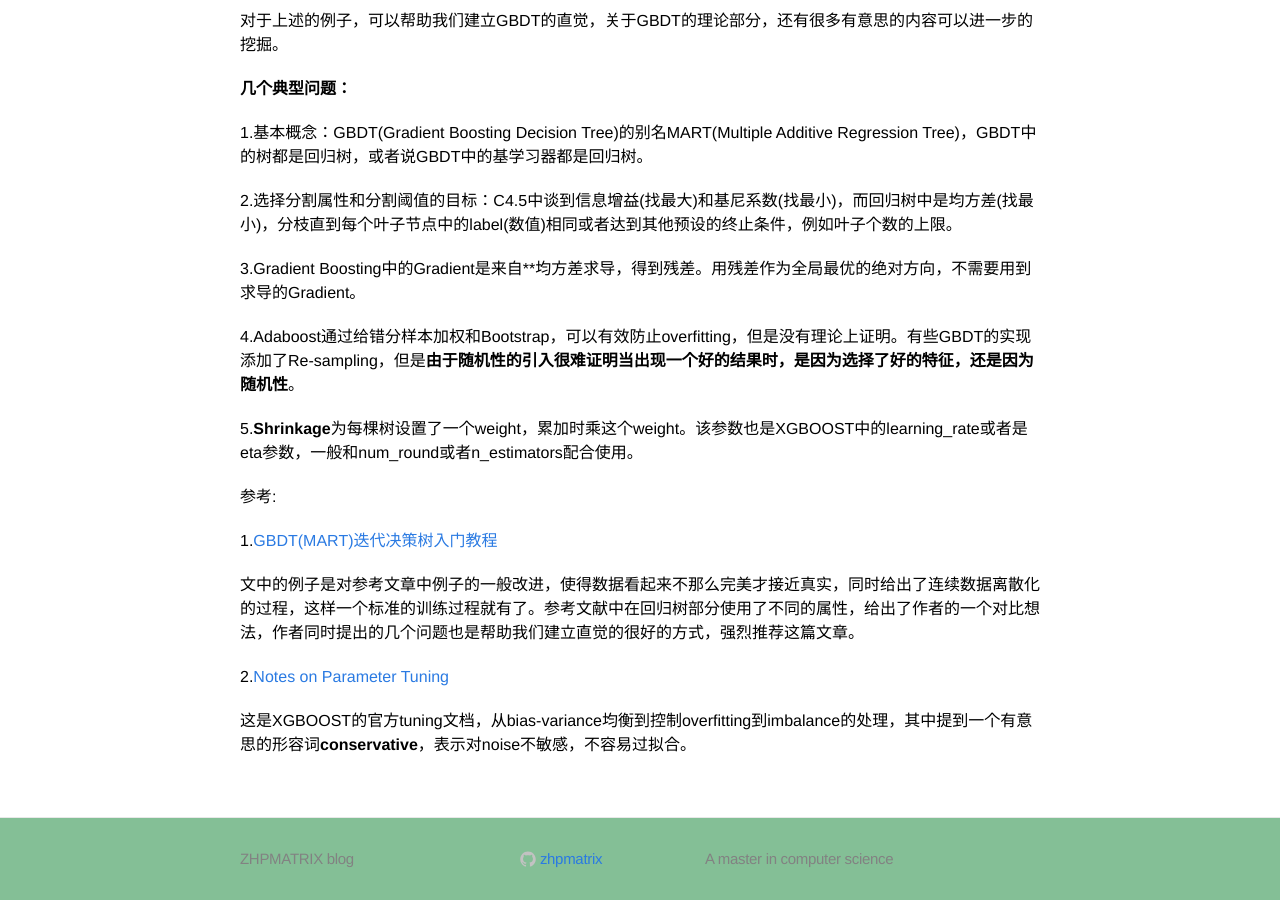
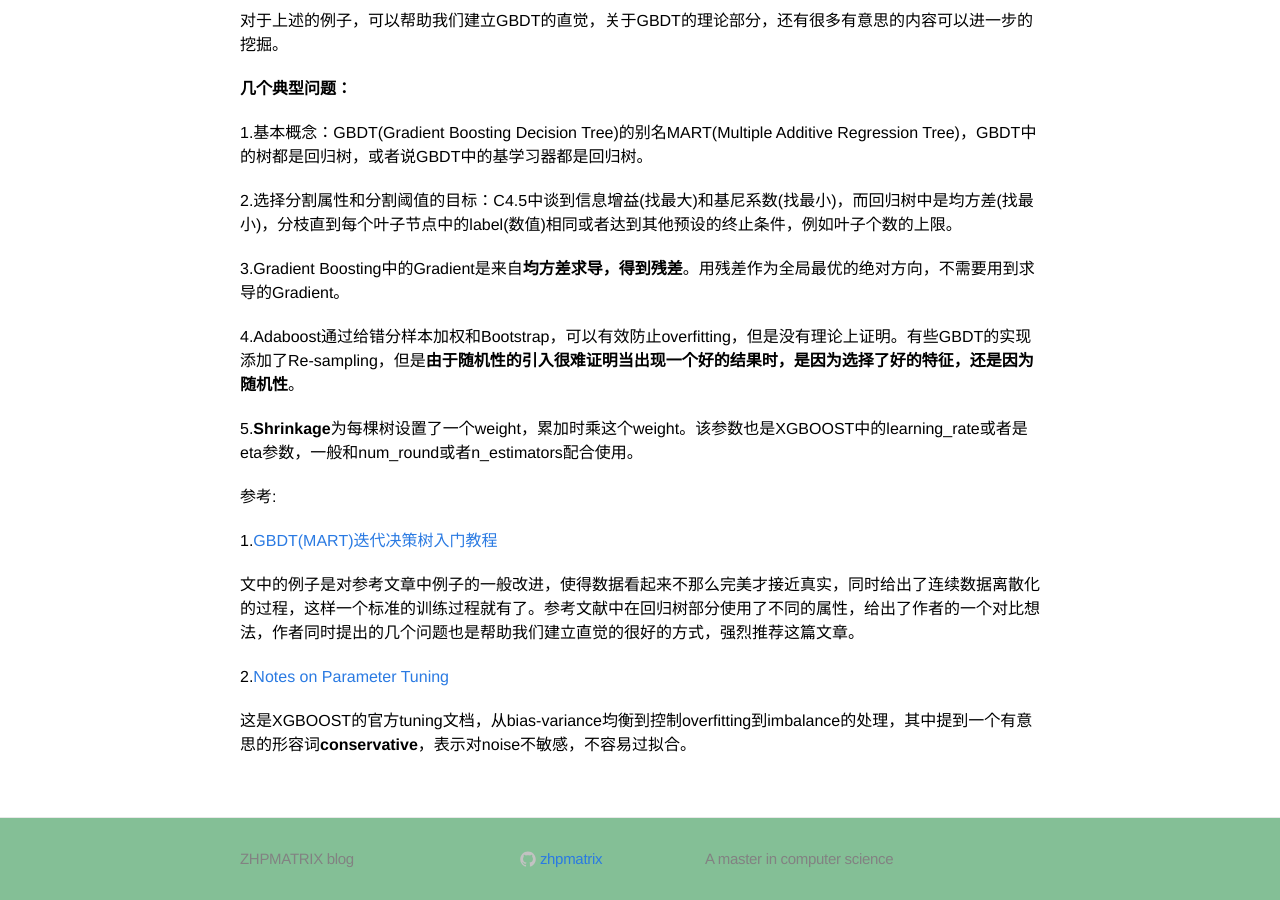
Before and after one commit to zhpmatrix/zhpmatrix.github.io, a Jekyll site: the page built from _posts/2017-04-01-gbdt.md, in a window 1280 px wide and 900 px high, scrolled down 2111 px. Built offline with Jekyll 4.4.1, drawn with Linux system fonts in a browser that asks for light colours; comment, search, counter and statistics services are not loaded.

```diff
--- a/_posts/2017-04-01-gbdt.md
+++ b/_posts/2017-04-01-gbdt.md
@@ -79,7 +79,7 @@ date: 2017-04-01 20:00:00
 
 2.选择分割属性和分割阈值的目标：C4.5中谈到信息增益(找最大)和基尼系数(找最小)，而回归树中是均方差(找最小)，分枝直到每个叶子节点中的label(数值)相同或者达到其他预设的终止条件，例如叶子个数的上限。
 
-3.Gradient Boosting中的Gradient是来自**均方差求导，得到残差。用残差作为全局最优的绝对方向，不需要用到求导的Gradient。
+3.Gradient Boosting中的Gradient是来自**均方差求导，得到残差**。用残差作为全局最优的绝对方向，不需要用到求导的Gradient。
 
 4.Adaboost通过给错分样本加权和Bootstrap，可以有效防止overfitting，但是没有理论上证明。有些GBDT的实现添加了Re-sampling，但是**由于随机性的引入很难证明当出现一个好的结果时，是因为选择了好的特征，还是因为随机性**。
 
```
